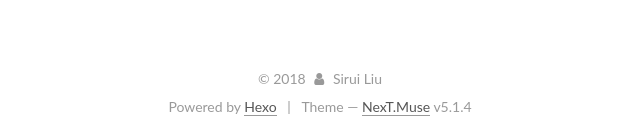
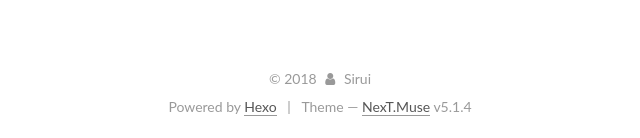
Before and after one commit to Sirui-Liu/Sirui-Liu.github.io, a plain HTML site: page 2018/09/11/hello-world/index.html in a window 1280 px wide. Shown: the part 1320-1458 px from the top of the page, 160-800 px from the left. Drawn offline with Linux system fonts and the light colour scheme.

Commit message:
Site updated: 2018-09-11 02:34:44

```diff
--- a/2018/09/11/hello-world/index.html
+++ b/2018/09/11/hello-world/index.html
@@ -235,7 +235,7 @@
     <link itemprop="mainEntityOfPage" href="http://sirui-liu.github.io/2018/09/11/hello-world/">
 
     <span hidden itemprop="author" itemscope itemtype="http://schema.org/Person">
-      <meta itemprop="name" content="Sirui Liu">
+      <meta itemprop="name" content="Sirui">
       <meta itemprop="description" content="">
       <meta itemprop="image" content="/images/avatar.gif">
     </span>
@@ -406,7 +406,7 @@
         <div class="site-overview">
           <div class="site-author motion-element" itemprop="author" itemscope itemtype="http://schema.org/Person">
 
-              <p class="site-author-name" itemprop="name">Sirui Liu</p>
+              <p class="site-author-name" itemprop="name">Sirui</p>
               <p class="site-description motion-element" itemprop="description"></p>
           </div>
 
@@ -487,7 +487,7 @@
   <span class="with-love">
     <i class="fa fa-user"></i>
   </span>
-  <span class="author" itemprop="copyrightHolder">Sirui Liu</span>
+  <span class="author" itemprop="copyrightHolder">Sirui</span>
 
 
 </div>
```
Also changed, not shown: 2018/09/11/My-First-Post/index.html (+3 -3 lines), archives/2018/09/index.html (+2 -2 lines), archives/2018/index.html (+2 -2 lines), archives/index.html (+2 -2 lines), index.html (+4 -4 lines), tags/test/index.html (+2 -2 lines).
